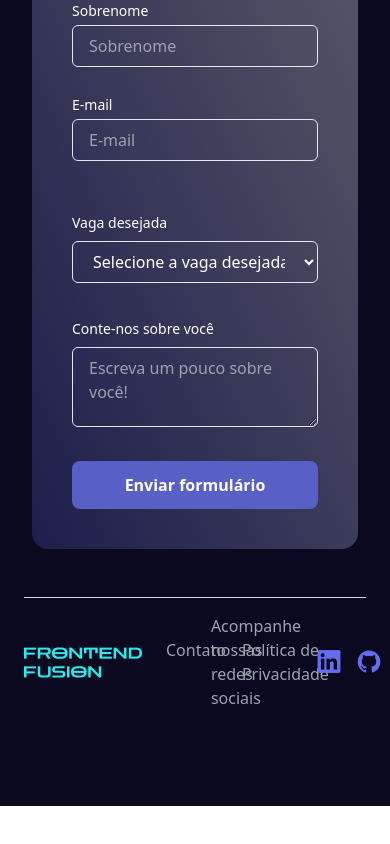
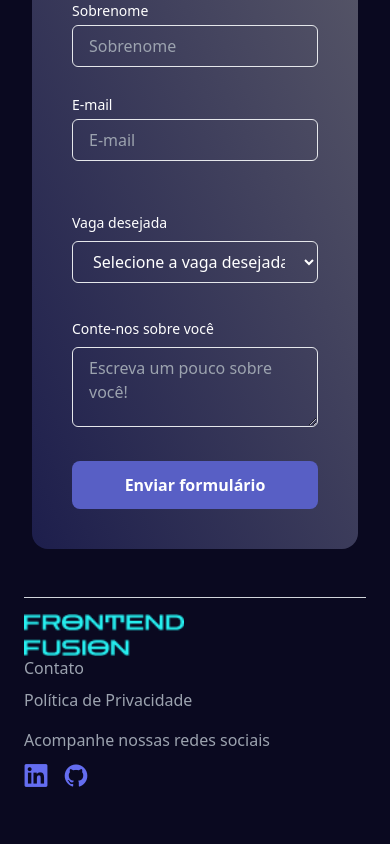
Before and after one commit to Projeto-FrontEnd-Fusion/vingadores-portifolio-colaborativo_, a React (Vite) app: page / in a window 390 px wide. Shown: the part 2192-3036 px from the top of the page. Before the commit the page ends 2998 px from the top, so only its background shows below. Built offline with nearby package versions, Linux system fonts and the light colour scheme; data requests are answered from the project's data file.

Commit message:
feat: refatora codigo e ajusta responsividade

```diff
--- a/src/components/Footer/Footer.tsx
+++ b/src/components/Footer/Footer.tsx
@@ -1,36 +1,41 @@
 const Footer = () => {
     return (
-        <footer className="flex flex-col p-6 pb-24">
+        <footer className="p-6 pb-24">
             <hr className="border-t border-gray-300 mb-4" />
 
-            <div className="flex justify-between items-center">
-                <nav className="flex items-center space-x-6" aria-label="Navegação principal">
-                    <img src="/assets/logotipo_frontend_fusion.png" alt="Logotipo Frontend Fusion" />
-                    <ul className="flex flex-row space-x-4">
+            <nav className="flex flex-col md:flex-row justify-between w-full items-start md:items-center" aria-label="Rodapé">
+
+
+                <div className="flex flex-col md:flex-row md:items-center md:space-x-6 w-full md:w-auto">
+                    <img src="/assets/logotipo_frontend_fusion.png" alt="Logotipo Frontend Fusion" className="w-40 self-start md:self-auto" />
+
+                    <ul className="flex flex-col md:flex-row space-y-2 md:space-y-0 md:space-x-4 self-start md:self-auto">
                         <li>
-                            <a href="mailto:projetofrontendfusion@gmail.com" className="text-gray-400">Contato</a>
+                            <a href="mailto:projetofrontendfusion@gmail.com" className="text-gray-400" target="_blank" rel="noopener noreferrer" aria-label="E-mail">Contato</a>
                         </li>
                         <li>
                             <a href="https://seasoned-toucan-88d.notion.site/Pol-tica-de-Privacidade-do-Projeto-Frontend-Fusion-dd0ee78762374f89a395a54ac20407fe" target="_blank" rel="noopener noreferrer" className="text-gray-400">Política de Privacidade</a>
                         </li>
                     </ul>
-                </nav>
-                <section className="flex items-center space-x-4" aria-label="Redes sociais">
-                    <span className="text-gray-400">Acompanhe nossas redes sociais</span>
+                </div>
+
+                <div className="flex flex-col md:flex-row items-start md:items-center mt-4 md:mt-0 gap-2 md:gap-4">
+                    <span className="text-gray-400 text-left">Acompanhe nossas redes sociais</span>
                     <ul className="flex space-x-4">
                         <li>
-                            <a href="https://www.linkedin.com/company/comunidade-frontend-fusion/" target="_blank" rel="noopener noreferrer" className="text-fusion-links-rodape" aria-label="LinkedIn">
+                            <a href="https://www.linkedin.com/company/comunidade-frontend-fusion/" target="_blank" rel="noopener noreferrer" aria-label="LinkedIn">
                                 <i className="devicon-linkedin-plain text-fusion-purple text-2xl"></i>
                             </a>
                         </li>
                         <li>
-                            <a href="https://github.com/Projeto-FrontEnd-Fusion" target="_blank" rel="noopener noreferrer" className="text-fusion-links-rodape" aria-label="GitHub">
+                            <a href="https://github.com/Projeto-FrontEnd-Fusion" target="_blank" rel="noopener noreferrer" aria-label="GitHub">
                                 <i className="devicon-github-original text-fusion-purple text-2xl"></i>
                             </a>
                         </li>
                     </ul>
-                </section>
-            </div>
+                </div>
+
+            </nav>
         </footer>
     );
 }
```
